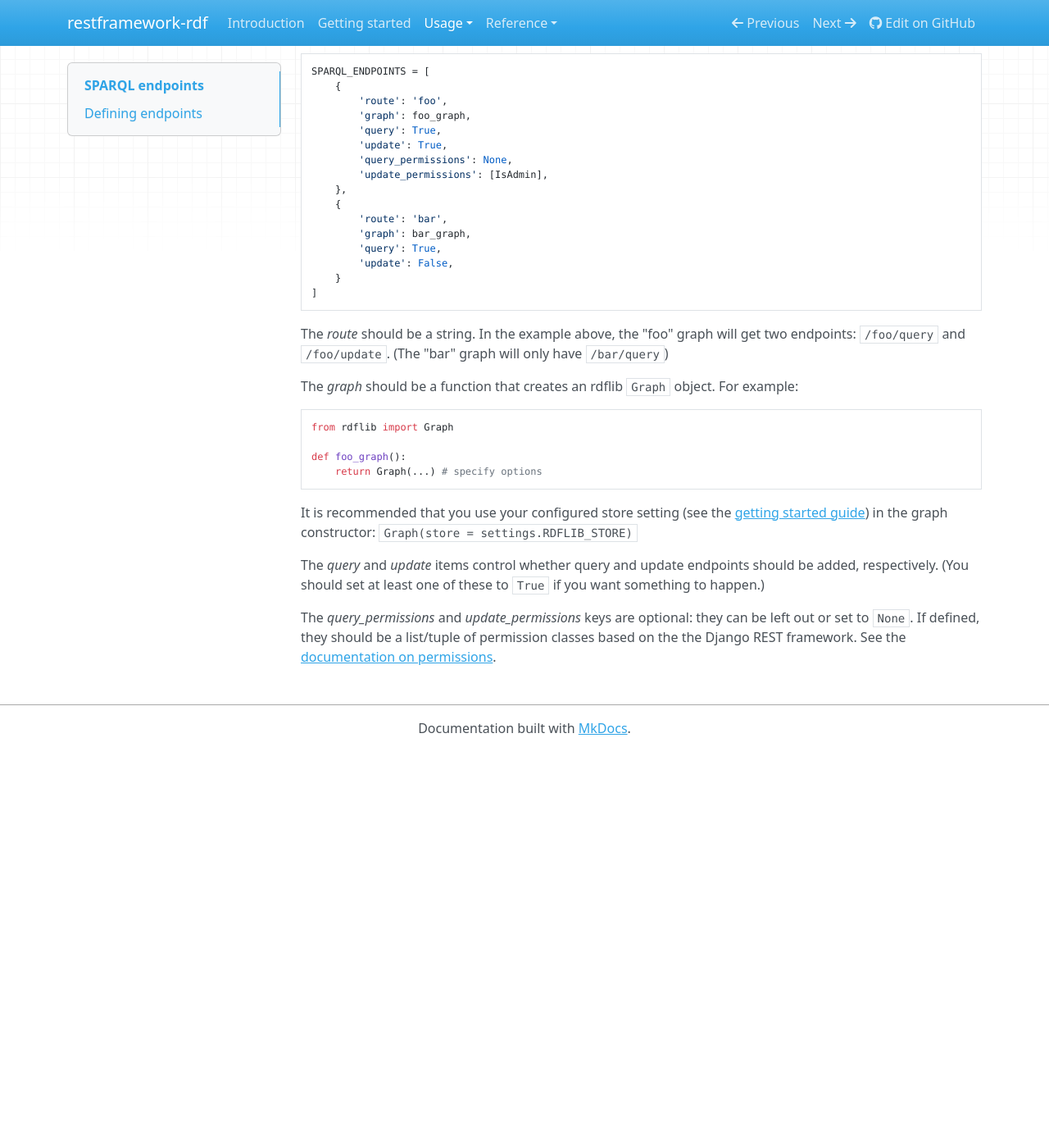
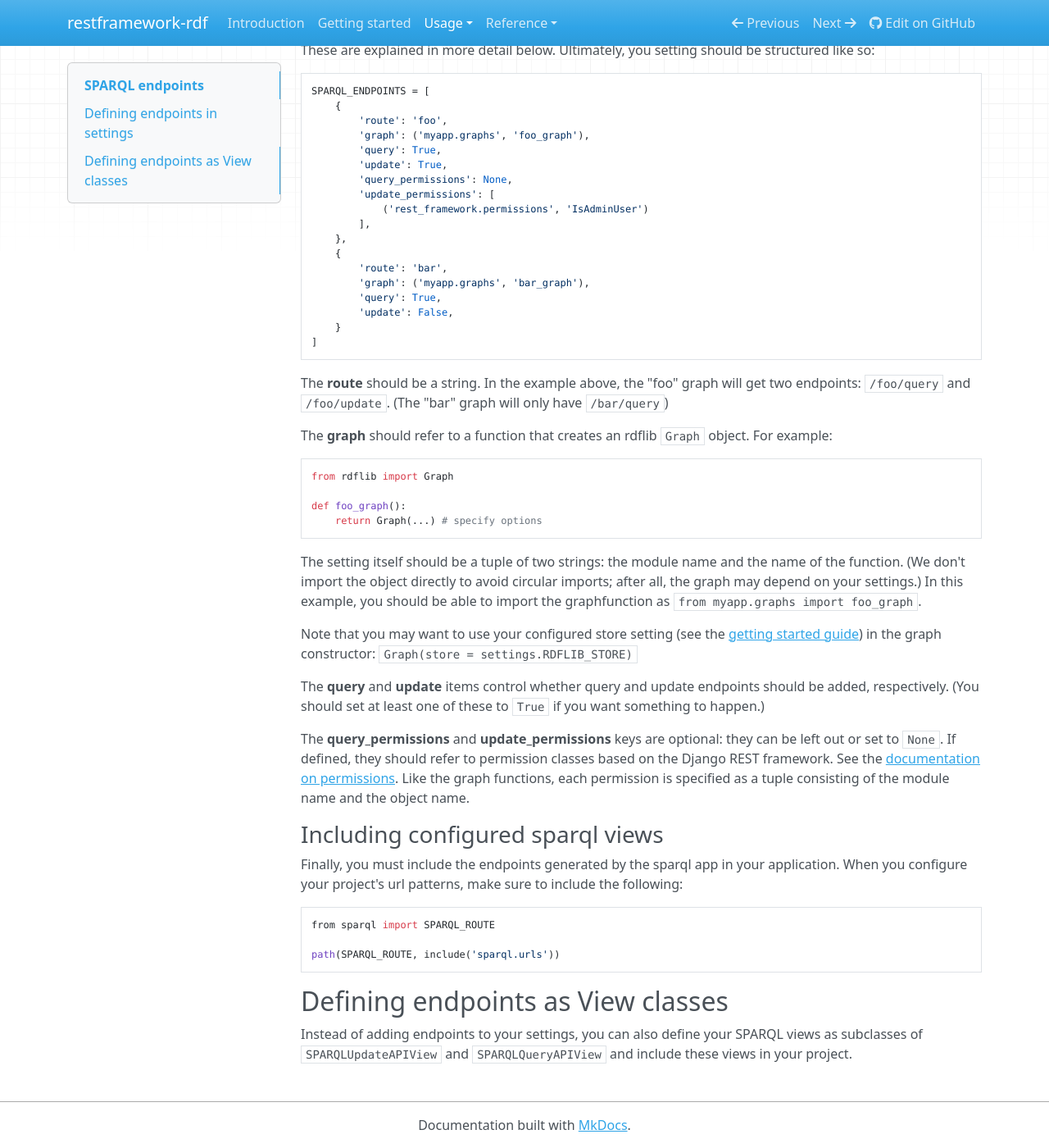
Before and after one commit to UUDigitalHumanitieslab/restframework-rdf, an MkDocs documentation site: the page built from docs/sparql-endpoints.md, in a window 1280 px wide and 1400 px high, scrolled down 332 px. Shown: the whole window at 82% size. Built offline with MkDocs 1.6.1, drawn with Linux system fonts in a browser that asks for light colours; nearby versions of some CDN libraries; before the commit the page ends 1248 px from its top, so only the background shows below that; some of the changed text lies outside the part shown.

Commit message:
update documentation based on last commit

````diff
--- a/docs/sparql-endpoints.md
+++ b/docs/sparql-endpoints.md
@@ -1,13 +1,14 @@
 # SPARQL endpoints
 
-## Defining endpoints
+## Defining endpoints in settings
 
-To add sparql endpoints to your application, you must define them in your Django settings. Add a setting `SPARQL_ENDPOINTS` to your settings file. For each endpoint, you will need to provide the following information:
+To add sparql endpoints to your application, you can define them in your Django settings. Add a setting `SPARQL_ENDPOINTS` to your settings file. For each endpoint, you will need to provide the following information:
 
 - The route for the endpoint in the application.
 - The graph that the endpoint connects to.
 - Whether a query endpoint should be made.
 - Whether an update endpoint should be made.
+- Required permissions for the endpoint, if any.
 
 These are explained in more detail below. Ultimately, you setting should be structured like so:
 
@@ -15,24 +16,26 @@ These are explained in more detail below. Ultimately, you setting should be stru
 SPARQL_ENDPOINTS = [
     {
         'route': 'foo',
-        'graph': foo_graph,
+        'graph': ('myapp.graphs', 'foo_graph'),
         'query': True,
         'update': True,
         'query_permissions': None,
-        'update_permissions': [IsAdmin],
+        'update_permissions': [
+            ('rest_framework.permissions', 'IsAdminUser')
+        ],
     },
     {
         'route': 'bar',
-        'graph': bar_graph,
+        'graph': ('myapp.graphs', 'bar_graph'),
         'query': True,
         'update': False,
     }
 ]
 ```
 
-The _route_ should be a string. In the example above, the "foo" graph will get two endpoints: `/foo/query` and `/foo/update`. (The "bar" graph will only have `/bar/query`)
+The **route** should be a string. In the example above, the "foo" graph will get two endpoints: `/foo/query` and `/foo/update`. (The "bar" graph will only have `/bar/query`)
 
-The _graph_ should be a function that creates an rdflib `Graph` object. For example:
+The **graph** should refer to a function that creates an rdflib `Graph` object. For example:
 
 ```python
 from rdflib import Graph
@@ -41,8 +44,24 @@ def foo_graph():
     return Graph(...) # specify options
 ```
 
-It is recommended that you use your configured store setting (see the [getting started guide](/getting-started)) in the graph constructor: `Graph(store = settings.RDFLIB_STORE)`
+The setting itself should be a tuple of two strings: the module name and the name of the function. (We don't import the object directly to avoid circular imports; after all, the graph may depend on your settings.) In this example, you should be able to import the graphfunction as `from myapp.graphs import foo_graph`.
 
-The _query_ and _update_ items control whether query and update endpoints should be added, respectively. (You should set at least one of these to `True` if you want something to happen.)
+Note that you may want to use your configured store setting (see the [getting started guide](/getting-started)) in the graph constructor: `Graph(store = settings.RDFLIB_STORE)`
 
-The *query_permissions* and *update_permissions* keys are optional: they can be left out or set to `None`. If defined, they should be a list/tuple of permission classes based on the the Django REST framework. See the [documentation on permissions](https://www.django-rest-framework.org/api-guide/permissions/).
+The **query** and **update** items control whether query and update endpoints should be added, respectively. (You should set at least one of these to `True` if you want something to happen.)
+
+The **query_permissions** and **update_permissions** keys are optional: they can be left out or set to `None`. If defined, they should refer to permission classes based on the Django REST framework. See the [documentation on permissions](https://www.django-rest-framework.org/api-guide/permissions/). Like the graph functions, each permission is specified as a tuple consisting of the module name and the object name.
+
+### Including configured sparql views
+
+Finally, you must include the endpoints generated by the sparql app in your application. When you configure your project's url patterns, make sure to include the following:
+
+```
+from sparql import SPARQL_ROUTE
+
+path(SPARQL_ROUTE, include('sparql.urls'))
+```
+
+## Defining endpoints as View classes
+
+Instead of adding endpoints to your settings, you can also define your SPARQL views as subclasses of `SPARQLUpdateAPIView` and `SPARQLQueryAPIView` and include these views in your project.
````
